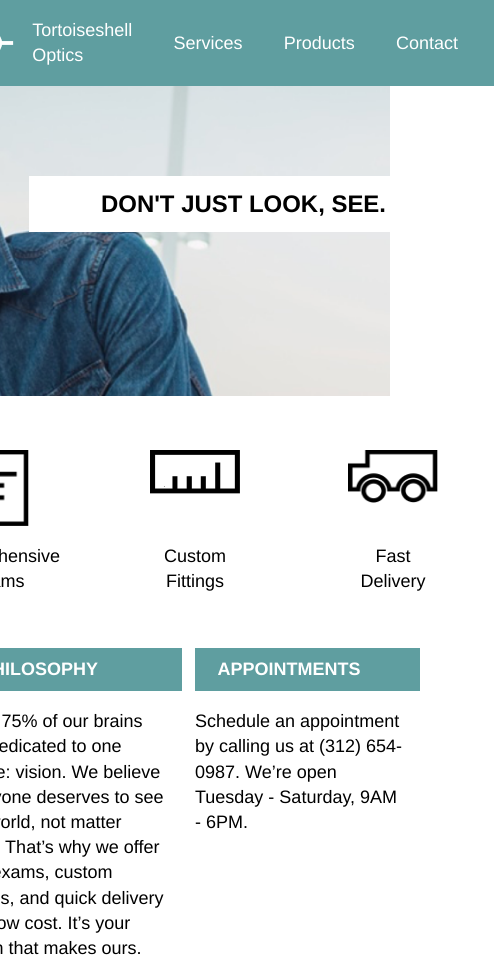
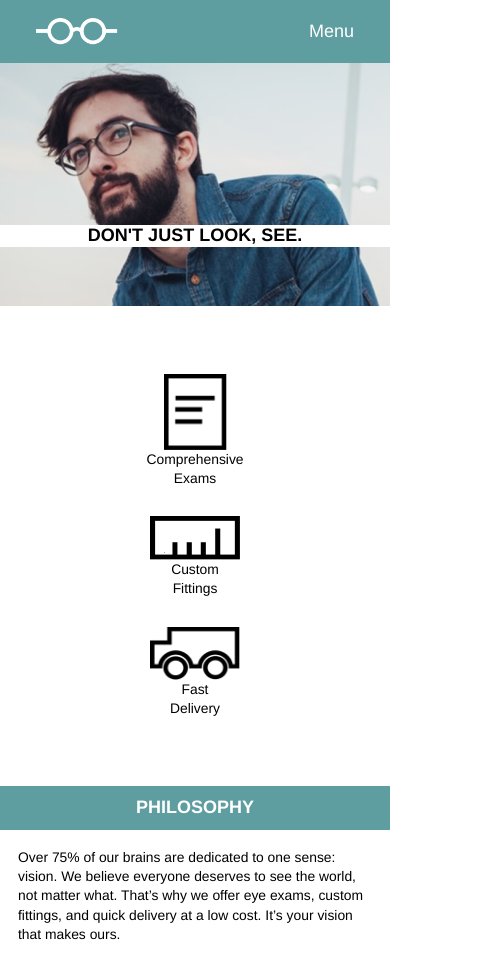
Before and after one commit to y-murayama/tortoiseshelloptics, a plain HTML site: page index.html in a window 390 px wide. Shown: the top 964 px of the page, 494 px wide, since content can reach past the window. Drawn offline with Linux system fonts and the light colour scheme.

Commit message:
second comiit

```diff
--- a/index.html
+++ b/index.html
@@ -15,10 +15,13 @@
           <img src="resources/images/logo-white.png" alt="Tortoiseshell Optics logo" />
           <h1>Tortoiseshell Optics</h1>
         </div>
-        <nav>
+        <nav id="bignav">
           <span>Services</span>
           <span>Products</span>
           <span>Contact</span>
+        </nav>
+        <nav id="smallnav">
+          <span>Menu</span>
         </nav>
       </header>
       <div id="waku">
--- a/resources/css/style.css
+++ b/resources/css/style.css
@@ -44,12 +44,12 @@ header{
 #logo h1{
   margin-left:1rem;
 }
-nav {
+#bignav {
   flex-basis: 50%;
   display: flex;
   justify-content: flex-end;
 }
-nav span{
+#bignav span{
   margin-left: 2.29rem;
 }
 
@@ -68,25 +68,8 @@ nav span{
   font-size: 2rem;
   line-height: 1.2;
 }
-
-@media only screen and (max-width:1024px){
-  #heroimage{
-    width:100%;
-    height:22rem;
-  }
-  header{
-    margin-top: 0;
-  }
-  #headline{
-    display: inline-flex;
-    margin-top: 5rem;
-    margin-right: 2rem;
-    background-color: #fff;
-    padding: 0.75rem 4rem;
-  }
-  #headline h2{
-    font-size: 1.33rem;
-  }
+#smallnav{
+  display: none;
 }
 
 /* header and hero image  */
@@ -155,3 +138,107 @@ footer{
   height: 1.5rem;
   margin-right: 1rem;
 }
+
+@media only screen and (max-width:1024px){
+  #heroimage{
+    width:100%;
+    height:22rem;
+  }
+  header{
+    margin-top: 0;
+  }
+  #headline{
+    display: inline-flex;
+    margin-top: 5rem;
+    margin-right: 2rem;
+    background-color: #fff;
+    padding: 0.75rem 4rem;
+  }
+  #headline h2{
+    font-size: 1.33rem;
+  }
+}
+@media only screen and (max-width:700px){
+  #logo h1{
+    display: none;
+  }
+}
+
+@media only screen and (max-width:560px){
+  #heroimage{
+    width:100%;
+    height:17rem;
+    background-position: 20%;
+  }
+  #headline{
+    width:100%;
+    display: inline-flex;
+    justify-content: center;
+    margin: 9rem 0 0 0;
+    background-color: #fff;
+    padding: 0 1rem;
+  }
+  #headline h2{
+    font-size: 1rem;
+  }
+  #logo h1{
+    display: none;
+  }
+  #bignav{
+    display: none;
+  }
+  #smallnav{
+    display: block;
+    flex-basis: 50%;
+    display: flex;
+    justify-content: flex-end;
+  }
+
+  #services{
+    display: flex;
+    flex-direction: column;
+    align-items: center;
+    border: 0px solid #000;
+    padding: 3.77rem 0 2.23rem 0;
+  }
+  .service{
+    display: flex;
+    flex-direction: column;
+    align-items: center;
+    text-align: center;
+    height:auto;
+    margin:0 0 1.54rem 0;
+    border: 0px solid #000;
+  }
+  .service h3{
+    font-size: 0.77rem;
+  }
+
+  #descriptions{
+    flex-direction: column;
+    align-items: center;
+    border: 0px solid #000;
+  }
+  .description{
+    width:inherit;
+    display: flex;
+    flex-direction: column;
+    margin:0 0 4rem 0;
+  }
+  #descriptions h4{
+    width:inherit;
+    text-align: center;
+  }
+  #descriptions p{
+    margin:0 1rem 0 1rem;
+    font-size: 0.77rem;
+  }
+  #flogo {
+      width: auto;
+      display: flex;
+      justify-content: center;
+  }
+  #flogo span{
+    display: none;
+  }
+}
```
